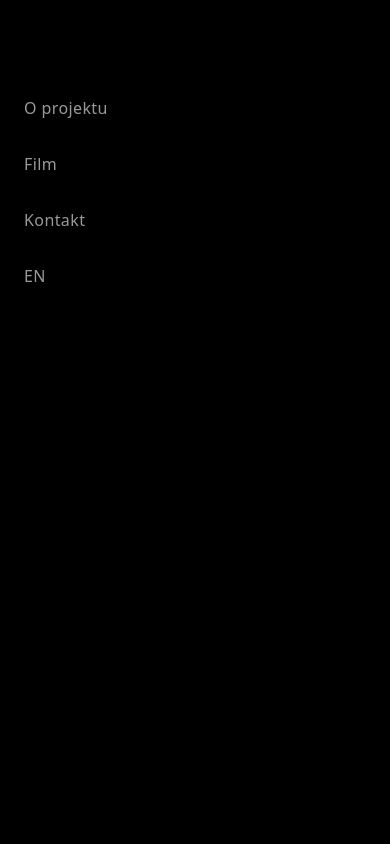
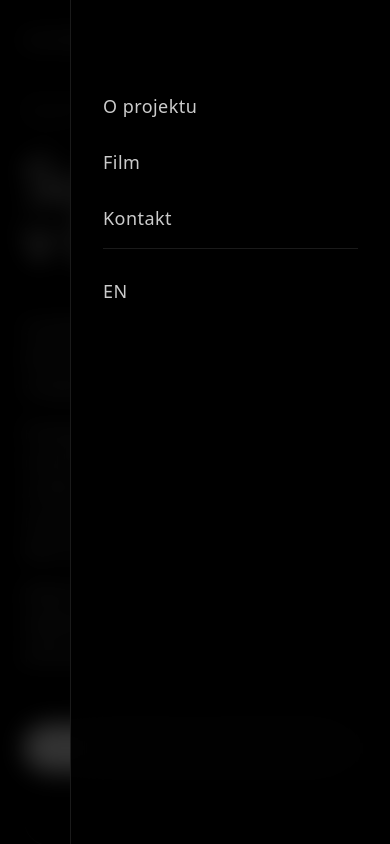
Before and after one commit to andreiusha228/suchdolvcase, a Next.js app: page / in a window 390 px wide. Both pictures are taken after a click on the button "Toggle menu". Shown: the top 844 px of the page. Built offline with nearby package versions, Linux system fonts and the light colour scheme.

Commit message:
Modernize mobile menu with cross icon and ChatGPT-like design

```diff
--- a/components/Navbar.tsx
+++ b/components/Navbar.tsx
@@ -92,69 +92,88 @@ const Navbar = () => {
             </button>
           </div>
 
-          {/* Mobile Hamburger Button */}
+          {/* Mobile Hamburger/Close Button */}
           <button
             onClick={() => setMobileMenuOpen(!mobileMenuOpen)}
-            className="lg:hidden text-white/60 hover:text-white transition-colors duration-400"
+            className="lg:hidden text-white/80 hover:text-white transition-colors duration-400 w-8 h-8 flex items-center justify-center"
             aria-label="Toggle menu"
           >
+            {mobileMenuOpen ? (
+              <svg
+                className="w-6 h-6"
+                fill="none"
+                stroke="currentColor"
+                strokeWidth="1.5"
+                viewBox="0 0 24 24"
+              >
+                <path
+                  strokeLinecap="round"
+                  strokeLinejoin="round"
+                  d="M6 18L18 6M6 6l12 12"
+                />
+              </svg>
+            ) : (
               <div className="w-6 h-5 flex flex-col justify-between">
-              <span
-                className={`block h-px bg-current transition-all duration-400 ${
-                  mobileMenuOpen ? 'rotate-45 translate-y-2' : ''
-                }`}
-              />
-              <span
-                className={`block h-px bg-current transition-all duration-400 ${
-                  mobileMenuOpen ? 'opacity-0' : ''
-                }`}
-              />
-              <span
-                className={`block h-px bg-current transition-all duration-400 ${
-                  mobileMenuOpen ? '-rotate-45 -translate-y-2' : ''
-                }`}
-              />
+                <span className="block h-px bg-current" />
+                <span className="block h-px bg-current" />
+                <span className="block h-px bg-current" />
               </div>
+            )}
           </button>
         </div>
 
         {/* Mobile Menu */}
         <div
-          className={`lg:hidden fixed top-0 left-0 w-full h-screen bg-black transition-transform duration-500 ease-out ${
+          className={`lg:hidden fixed inset-0 z-50 transition-all duration-500 ease-out ${
+            mobileMenuOpen ? 'opacity-100 visible' : 'opacity-0 invisible'
+          }`}
+        >
+          {/* Backdrop */}
+          <div
+            className="absolute inset-0 bg-black/80 backdrop-blur-md"
+            onClick={() => setMobileMenuOpen(false)}
+          />
+
+          {/* Menu Panel */}
+          <div
+            className={`absolute right-0 top-0 h-full w-80 max-w-[85vw] bg-black/95 backdrop-blur-xl border-l border-white/10 transition-transform duration-500 ease-out ${
               mobileMenuOpen ? 'translate-x-0' : 'translate-x-full'
             }`}
           >
-          <div className="container mx-auto px-6 pt-24">
-            <div className="flex flex-col space-y-8">
+            <div className="flex flex-col h-full pt-20 px-8 pb-8">
+              <div className="flex flex-col space-y-1">
                 <a
                   href="#o-projektu"
                   onClick={(e) => handleClick(e, '#o-projektu')}
-                className="text-white/60 text-base font-light tracking-wide hover:text-white transition-colors duration-400"
+                  className="text-white/80 text-lg font-light tracking-wide hover:text-white hover:bg-white/5 transition-all duration-300 rounded-lg px-4 py-3 -mx-4"
                 >
                   {t('nav.about')}
                 </a>
                 <a
                   href="#film"
                   onClick={(e) => handleClick(e, '#film')}
-                className="text-white/60 text-base font-light tracking-wide hover:text-white transition-colors duration-400"
+                  className="text-white/80 text-lg font-light tracking-wide hover:text-white hover:bg-white/5 transition-all duration-300 rounded-lg px-4 py-3 -mx-4"
                 >
                   {t('nav.film')}
                 </a>
                 <a
                   href="#kontakt"
                   onClick={(e) => handleClick(e, '#kontakt')}
-                className="text-white/60 text-base font-light tracking-wide hover:text-white transition-colors duration-400"
+                  className="text-white/80 text-lg font-light tracking-wide hover:text-white hover:bg-white/5 transition-all duration-300 rounded-lg px-4 py-3 -mx-4"
                 >
                   {t('nav.contact')}
                 </a>
+                <div className="pt-4 mt-4 border-t border-white/10">
                   <button
                     onClick={() => {
                       toggleLanguage();
                     }}
-                className="text-white/60 text-base font-light tracking-wide hover:text-white transition-colors duration-400 uppercase text-left"
+                    className="text-white/80 text-lg font-light tracking-wide hover:text-white hover:bg-white/5 transition-all duration-300 rounded-lg px-4 py-3 -mx-4 w-full text-left uppercase"
                   >
                     {language === 'cz' ? 'EN' : 'CZ'}
                   </button>
+                </div>
+              </div>
             </div>
           </div>
         </div>
```
Lines whose indentation alone changed are shown as unchanged.
